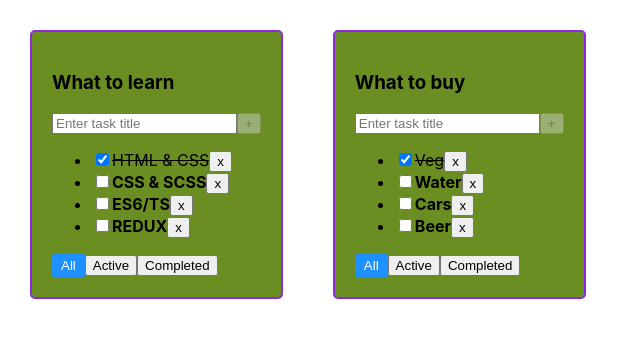
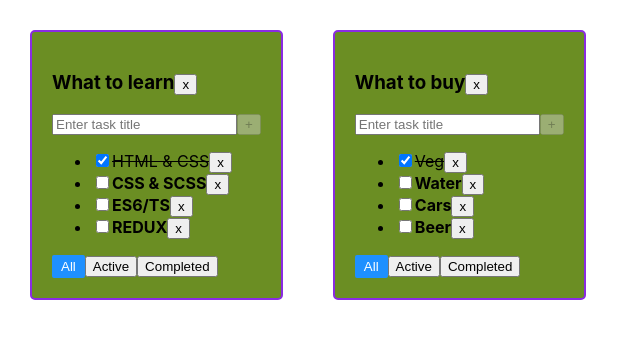
Before and after one commit to Saleroses/1-todolist, a React (Create React App) app: page / in a window 1280 px wide. Shown: the top 338 px of the page, without its empty margins (0-640 px from the left). Built offline with nearby package versions, Linux system fonts and the light colour scheme.

Commit message:
new tasks

```diff
--- a/src/TodoList.tsx
+++ b/src/TodoList.tsx
@@ -70,6 +70,9 @@ const TodoList: FC<todolistPropsType> = (props) => {
     const setLocalTitleHandler = (e: ChangeEvent<HTMLInputElement>) => {
         error && setError(false)
         setTitle(e.currentTarget.value)}
+    const removeToDoList = () => {
+        props.removeToDoList(props.toDoListId)
+    }
     const maxTitleLength = 20
     const recommendedTitleLength = 10
     const isAddTaskNotPossible = title.length === 0 || title.length > maxTitleLength || error
@@ -83,7 +86,9 @@ const TodoList: FC<todolistPropsType> = (props) => {
 
     return (
         <div className={toDoClasses}>
-            <h3>{props.title}</h3>
+            <h3>{props.title}
+                <button onClick={removeToDoList}>x</button>
+            </h3>
             <div>
                 <input
                     className={error ? "input-error" : ''}
```
